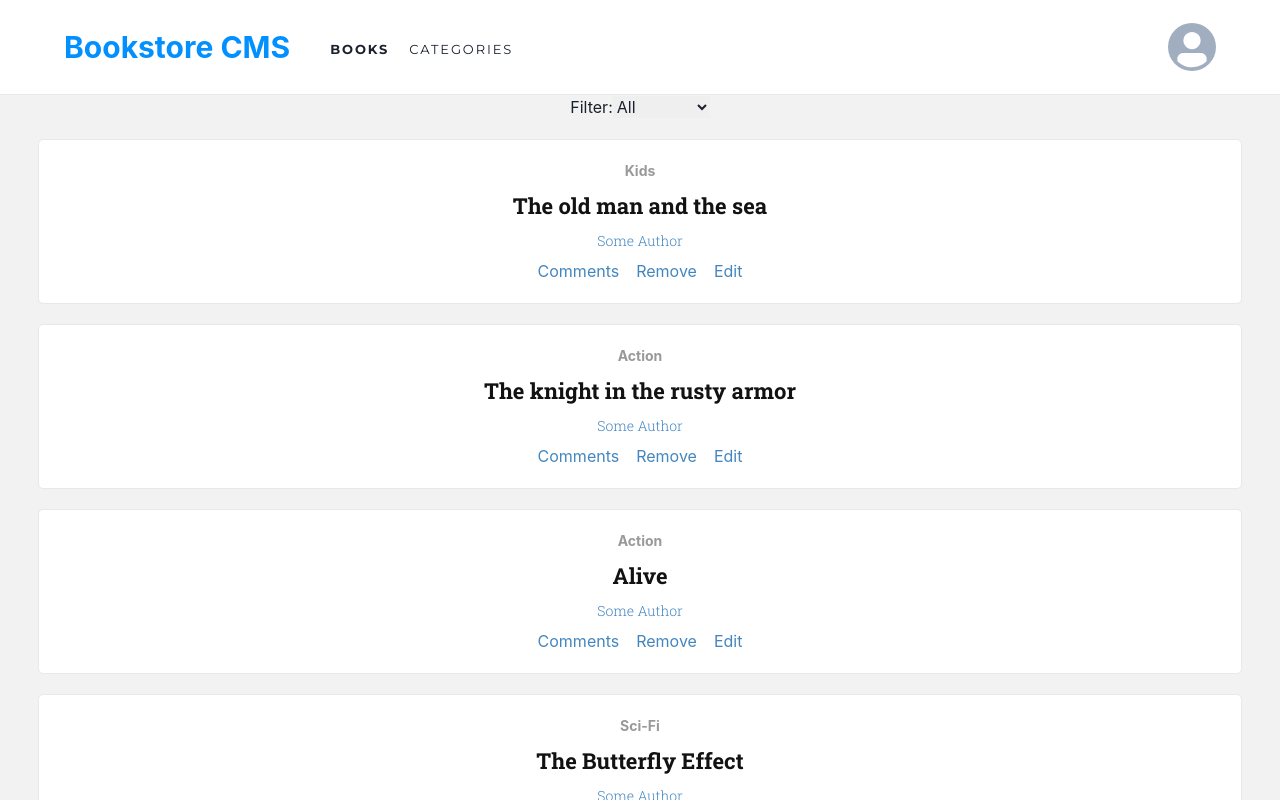
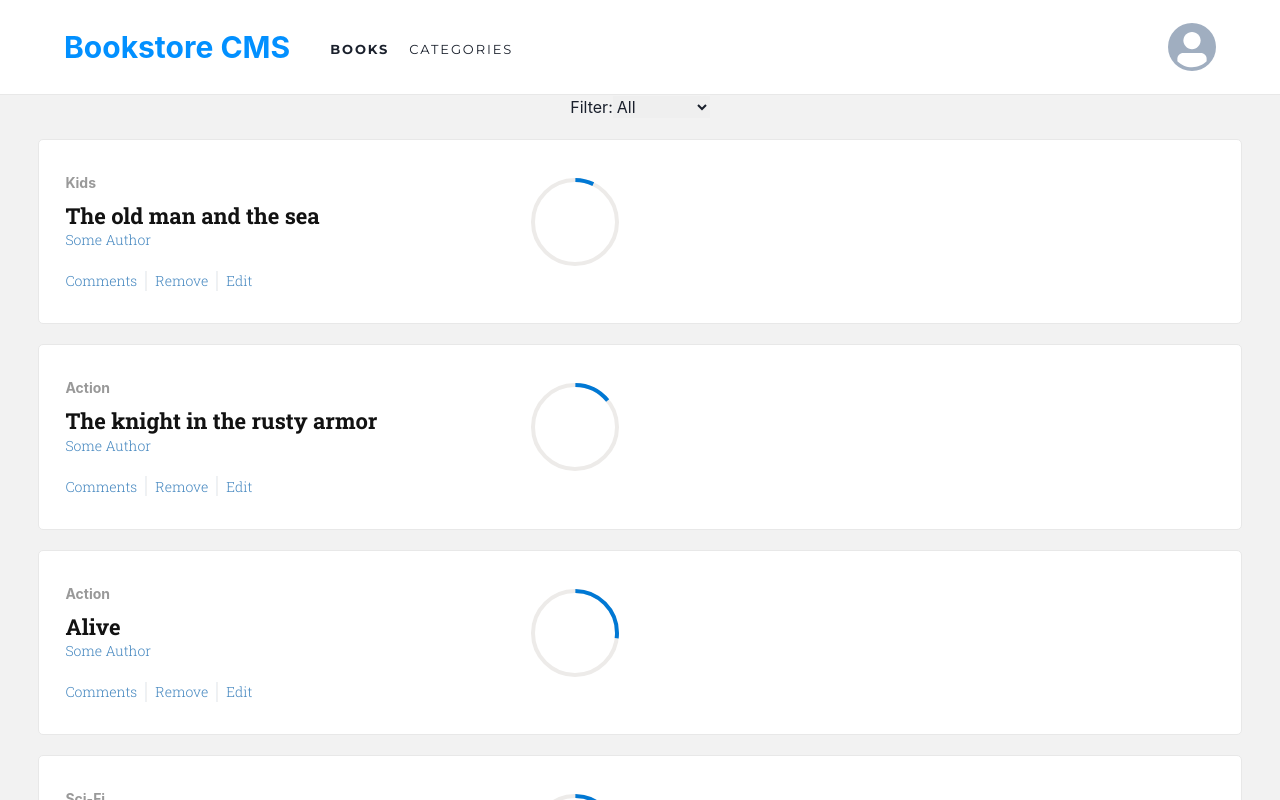
Before and after one commit to Bismarck-GM/react-bookstore-CMS, a React (Create React App) app: page / in a window 1280 px wide. Shown: the top 800 px of the page. Built offline with nearby package versions, Linux system fonts and the light colour scheme.

Commit message:
Add book styles for Categories Title Author and Controls. Add logic for random completion percentage.

```diff
--- a/src/components/Book.js
+++ b/src/components/Book.js
@@ -3,40 +3,50 @@ import PropTypes from 'prop-types';
 import {
   Box,
   HStack,
-  VStack,
+  Flex,
   Divider,
   Container,
+  Heading,
+  Text,
+  CircularProgress,
 } from '@chakra-ui/react';
 
 export default function Book({ book, clickHandler }) {
   const removeBook = () => {
     clickHandler(book);
   };
+  const getRandomInt = max => Math.floor(Math.random() * max);
+  const randomCompletionPercentage = getRandomInt(100);
 
   return (
-    <Container maxWidth="100%" bg="white" border="1px" borderColor="#e8e8e8" borderRadius="5px" padding="20px">
-      <Container>
-        <VStack>
-          <Box fontSize="14px" color="#999999" fontWeight="bold">
+    <Flex d="flex" w="100%" bg="white" border="1px" borderColor="#e8e8e8" borderRadius="5px" paddingY="32px" paddingX="26px">
+      <Container alignSelf="flex-start" maxWidth="40%" m="0" p="0">
+        <Flex alignItems="left" direction="column">
+          <Box fontSize="14px" color="#999999" fontWeight="bold" justifyContent="flex-end">
             {book.category}
           </Box>
-          <Box fontFamily="Roboto Slab" fontSize="22px" color="#121212" fontWeight="bold">
-            {book.title}
-          </Box>
-          <Box color="#4386bf" fontFamily="Roboto Slab" fontSize="14px" fontWeight="light">
-            Some Author
+          <Box marginTop="10px">
+            <Heading fontFamily="Roboto Slab" fontSize="22px" color="#121212" fontWeight="bold">
+              {book.title}
+            </Heading>
+            <Text color="#4386bf" fontFamily="Roboto Slab" fontSize="14px" fontWeight="light" marginTop="0">
+              Some Author
+            </Text>
           </Box>
 
-          <HStack color="#4386bf">
+          <HStack color="#4386bf" fontFamily="Roboto Slab" fontWeight="light" fontSize="14px" marginTop="20px">
             <Box>Comments</Box>
-            <Divider orientation="vertical" />
-            <Box onClick={removeBook}>Remove</Box>
-            <Divider orientation="vertical" />
+            <Divider orientation="vertical" w="1px" h="20px" bg="#e8e8e8" />
+            <Box onClick={removeBook} cursor="pointer">Remove</Box>
+            <Divider orientation="vertical" w="1px" h="20px" bg="#e8e8e8" />
             <Box>Edit</Box>
           </HStack>
-        </VStack>
+        </Flex>
       </Container>
-    </Container>
+      <Container maxWidth="60%" m="0" p="0">
+        <CircularProgress value={randomCompletionPercentage} size="100px" thickness="4px" />
+      </Container>
+    </Flex>
   );
 }
 
--- a/src/containers/BooksList.js
+++ b/src/containers/BooksList.js
@@ -1,6 +1,6 @@
 import React from 'react';
 import PropTypes from 'prop-types';
-import { VStack } from '@chakra-ui/react';
+import { VStack, Divider } from '@chakra-ui/react';
 import { connect } from 'react-redux';
 import Book from '../components/Book';
 import { removeBook, changeFilter } from '../actions';
@@ -29,6 +29,7 @@ const BooksList = ({
       {filteredBooks.map(book => (
         <Book book={book} key={book.id} clickHandler={handleRemoveBook} />
       ))}
+      <Divider mt="20px" mb="20px" h="2px" bg="#e8e8e8" />
     </VStack>
   );
 };
```
